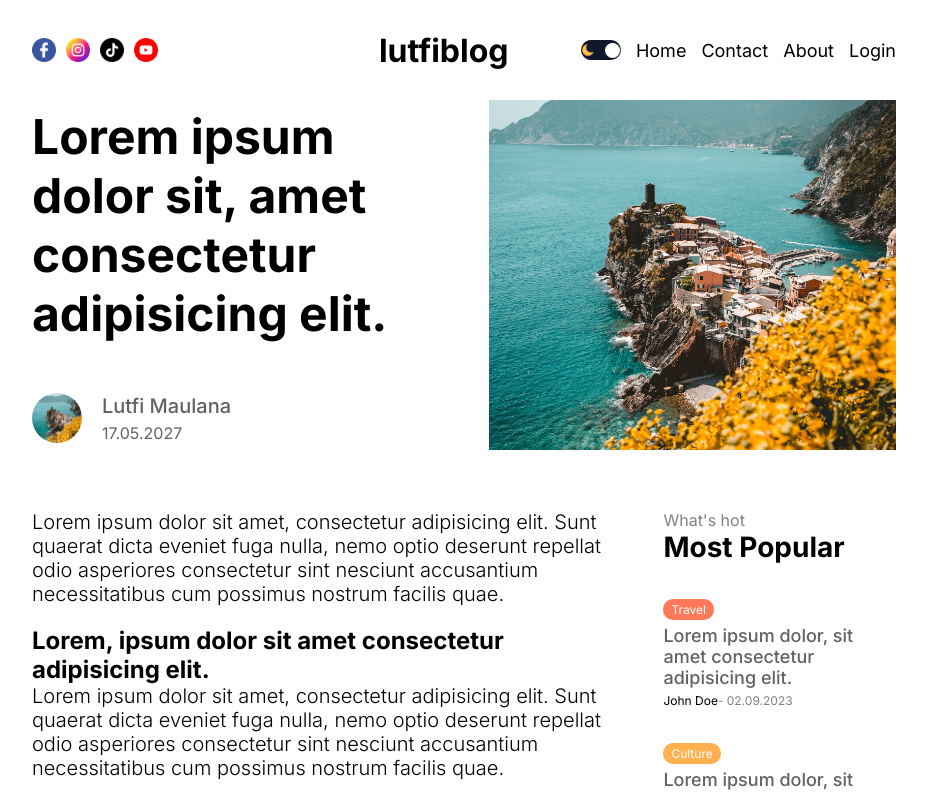
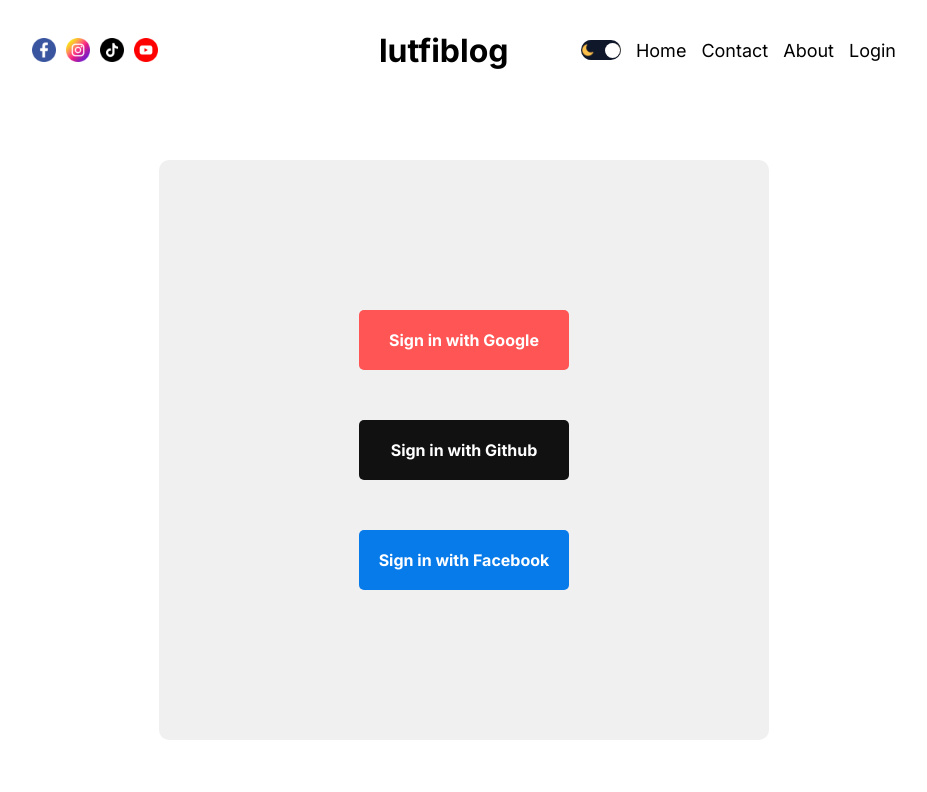
Before and after one commit to lutfimaulana17/blog-apps-nextjs, a Next.js app: page /login in a window 1280 px wide. Shown: the top 792 px of the page, without its empty margins (176-1103 px from the left). Built offline with nearby package versions, Linux system fonts and the light colour scheme.

Commit message:
create login page

```diff
--- a/src/app/blog/page.jsx
+++ b/src/app/blog/page.jsx
@@ -1,9 +1,9 @@
 import React from 'react'
-import styles from './blog.module.css'
+import styles from './blogPage.module.css'
 import CardList from '@/components/cardLlst/CardList'
 import Menu from '@/components/menu/Menu'
 
-const Blog = () => {
+const BlogPage = () => {
   return (
     <div className={styles.container}>
         <h1 className={styles.title}>Style Blog</h1>
@@ -15,4 +15,4 @@
   )
 }
 
-export default Blog
+export default BlogPage
--- /dev/null
+++ b/src/app/login/loginPage.module.css
@@ -0,0 +1,56 @@
+.container{
+    display: flex;
+    align-items: center;
+    justify-content: center;
+    margin-top: 60px;
+}
+
+.wrapper{
+    background-color: var(--softBg);
+    padding: 150px 200px;
+    display: flex;
+    flex-direction: column;
+    gap: 50px;
+    border-radius: 10px;
+}
+
+.socialButton{
+    padding: 20px;
+    border-radius: 5px;
+    border: none;
+    color: white;
+    font-weight: bold;
+    cursor: pointer;
+    display: flex;
+    align-items: center;
+    justify-content: center;
+}
+
+.socialButton:first-child{
+    background-color: #ff5555;
+}
+
+.socialButton:nth-child(2){
+    background-color: #111;
+}
+
+.socialButton:nth-child(3){
+    background-color: #087BEA;
+}
+
+@media screen and (max-width:768px) {
+    .wrapper{
+        padding: 50px 100px;
+    }
+}
+
+@media screen and (max-width:640px) {
+    .wrapper{
+        padding:30px;
+    }
+
+    .socialButton{
+        font-weight: 400;
+        font-size: 14px;
+    }
+}
--- /dev/null
+++ b/src/app/login/page.jsx
@@ -0,0 +1,16 @@
+import React from 'react'
+import styles from './loginPage.module.css'
+
+const LoginPage = () => {
+  return (
+    <div className={styles.container}>
+      <div className={styles.wrapper}>
+        <div className={styles.socialButton}>Sign in with Google</div>
+        <div className={styles.socialButton}>Sign in with Github</div>
+        <div className={styles.socialButton}>Sign in with Facebook</div>
+      </div>
+    </div>
+  )
+}
+
+export default LoginPage
```
Also changed, not shown: src/app/blog/blogPage.module.css (renamed from src/app/blog/blog.module.css).
